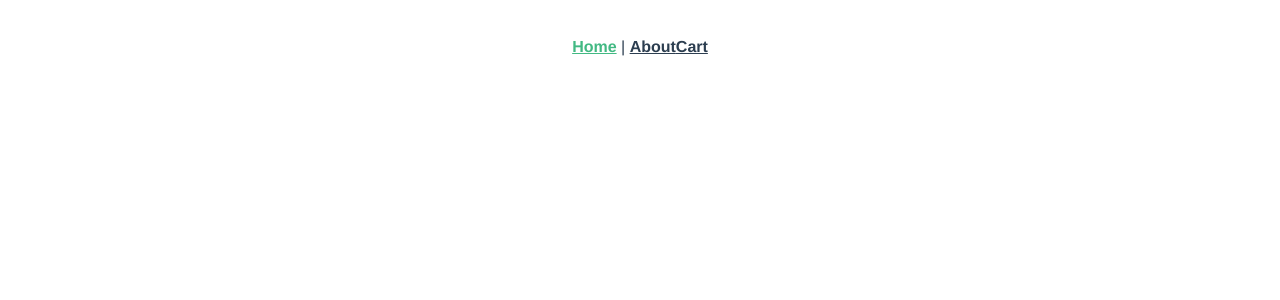
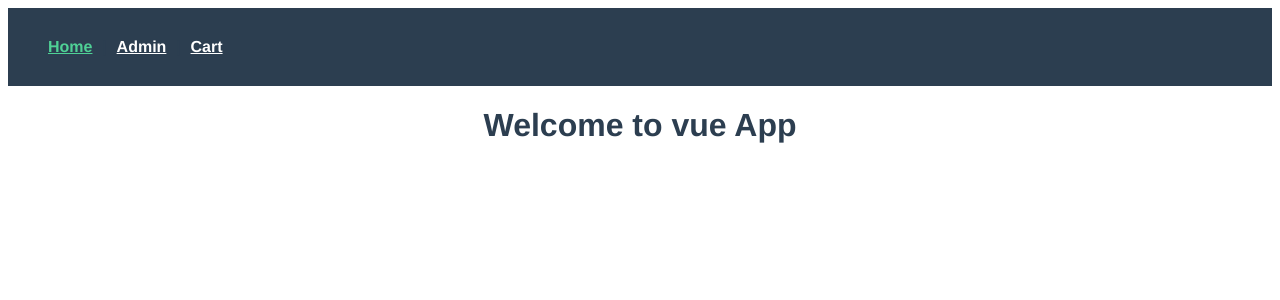
Before and after one commit to ihpannu/vue-store, a Vue app: page /#/ in a window 1280 px wide. Shown: the top 300 px of the page. Built offline with nearby package versions, Linux system fonts and the light colour scheme.

Commit message:
added header

```diff
--- a/src/App.vue
+++ b/src/App.vue
@@ -2,7 +2,7 @@
   <div id="app">
     <div id="nav">
       <router-link to="/">Home</router-link> |
-      <router-link to="/about">About</router-link>
+      <router-link to="/admin">Admin</router-link> |
       <router-link to="/cart">Cart</router-link>
     </div>
     <router-view/>
@@ -11,7 +11,7 @@
 
 <style lang="scss">
 #app {
-  font-family: 'Avenir', Helvetica, Arial, sans-serif;
+  font-family: "Avenir", Helvetica, Arial, sans-serif;
   -webkit-font-smoothing: antialiased;
   -moz-osx-font-smoothing: grayscale;
   text-align: center;
@@ -19,11 +19,14 @@
 }
 #nav {
   padding: 30px;
+  display: flex;
+  background: #2c3e50;
   a {
     font-weight: bold;
-    color: #2c3e50;
+    color: #ffffff;
+    margin: 0 10px;
     &.router-link-exact-active {
-      color: #42b983;
+      color: #4fd196;
     }
   }
 }
--- a/src/components/HelloWorld.vue
+++ b/src/components/Header.vue
@@ -1,15 +1,20 @@
 <template>
   <div class="hello">
-
+<h1>{{msg}}</h1>
   </div>
 </template>
 
 <script>
 export default {
   name: `Hello World`,
-  props: {
-    msg: String
+  data() {
+    return {
+      msg: "Welcome to vue App"
+    };
   }
+  // props: {
+  //   msg: String
+  // }
 };
 </script>
 
--- a/src/router.js
+++ b/src/router.js
@@ -1,7 +1,7 @@
 import Vue from "vue";
 import Router from "vue-router";
 import Home from "./views/Home.vue";
-import About from "./views/About.vue";
+import Admin from "./views/Admin.vue";
 import Cart from "./views/Cart.vue";
 
 Vue.use(Router);
@@ -14,9 +14,9 @@ export default new Router({
       component: Home
     },
     {
-      path: "/about",
-      name: "about",
-      component: About
+      path: "/admin",
+      name: "admin",
+      component: Admin
     },
     {
       path: "/cart",
--- a/src/views/About.vue
+++ /dev/null
@@ -1,5 +0,0 @@
-<template>
-  <div class="about">
-    <h1>This is an about page</h1>
-  </div>
-</template>
--- /dev/null
+++ b/src/views/Admin.vue
@@ -0,0 +1,5 @@
+<template>
+  <div class="admin">
+    <h1>This is an admin page</h1>
+  </div>
+</template>
--- a/src/views/Cart.vue
+++ b/src/views/Cart.vue
@@ -1,12 +1,17 @@
 <template>
 <div>
-    <h1>{{title}}</h1>
+    <h1> {{title}} </h1>
+    <h2>This is cart page</h2>
 </div>
 </template>
+
 <script>
 export default {
-  data: {
-    title: 'This is an cart'
+  name: "cart",
+  data() {
+    return {
+      title: "Cart Page"
+    };
   }
 };
 </script>
--- a/src/views/Home.vue
+++ b/src/views/Home.vue
@@ -1,20 +1,18 @@
 <template>
   <div class="home">
-    <HelloWorld />
-    <Cart/>
+    <Header />
   </div>
 </template>
 
 <script>
 // @ is an alias to /src
-import HelloWorld from '@/components/HelloWorld.vue';
-import Cart from './Cart';
+import Header from "@/components/Header.vue";
+// import Cart from "./Cart";
 
 export default {
-  name: 'home',
+  name: "home",
   components: {
-    HelloWorld,
-    Cart
+    Header
   }
 };
 </script>
```
Also changed, not shown: package.json (+3 -12 lines).
